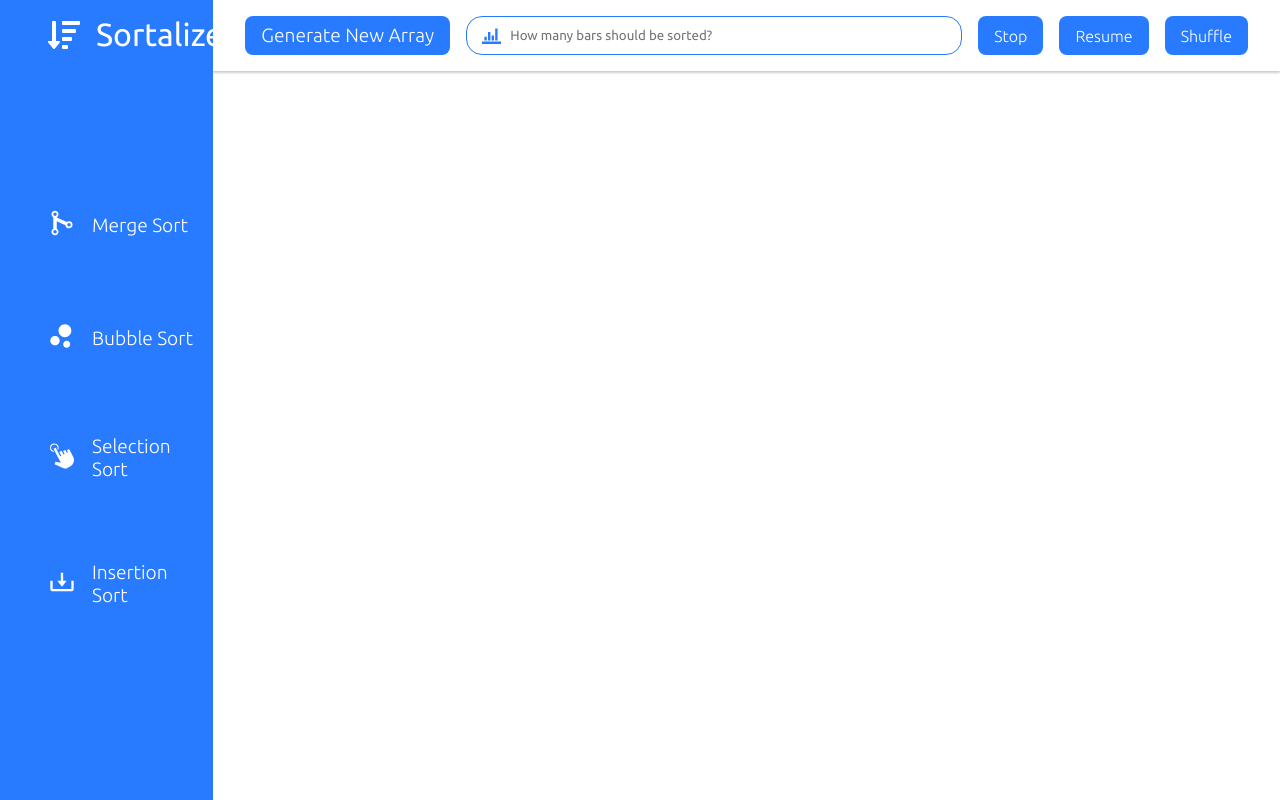
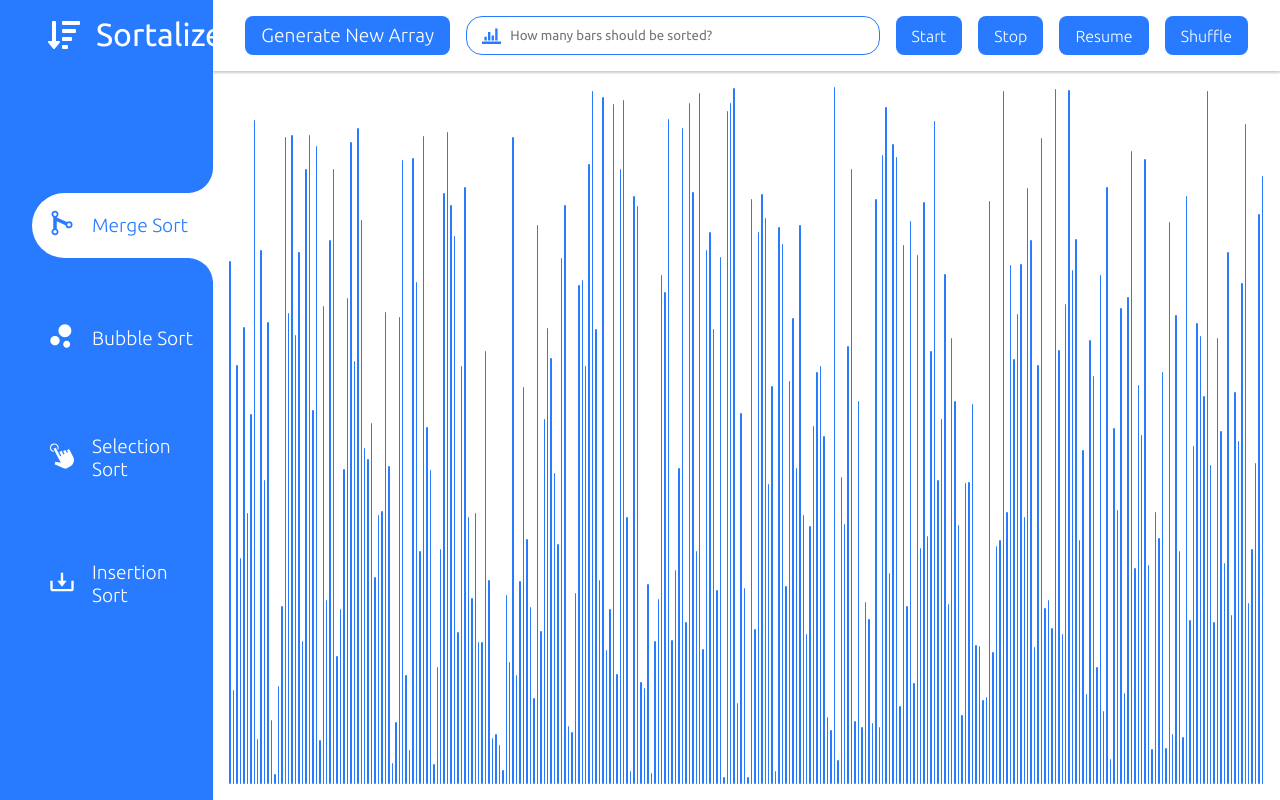
Before and after one commit to almacitunaberk/sorting_visualizer, a React (Create React App) app: page / in a window 1280 px wide. Built offline with nearby package versions, Linux system fonts and the light colour scheme; the HTML template or start-up script is replaced by a standard one.

Commit message:
New design implemented with React

```diff
--- a/package.json
+++ b/package.json
@@ -3,13 +3,16 @@
   "version": "0.1.0",
   "private": true,
   "dependencies": {
+    "@reduxjs/toolkit": "^1.8.3",
     "@testing-library/jest-dom": "^5.16.4",
     "@testing-library/react": "^13.3.0",
     "@testing-library/user-event": "^13.5.0",
     "react": "^18.2.0",
     "react-dom": "^18.2.0",
     "react-icons": "^4.4.0",
+    "react-redux": "^8.0.2",
     "react-scripts": "5.0.1",
+    "redux": "^4.2.0",
     "web-vitals": "^2.1.4"
   },
   "scripts": {
--- a/src/App.js
+++ b/src/App.js
@@ -1,14 +1,18 @@
 import SortingVisualizer from './components/SortingVisualizer/SortingVisualizer';
 import Dashboard from './components/Dashboard/Dashboard';
 import './App.css';
+import { Provider } from 'react-redux';
+import store from './redux/store';
 const App = () => {
   return (
-    <div className="app__container">
-      <Dashboard />
-      <div className="main">
-        <SortingVisualizer />
+    <Provider store={store}>
+      <div className="app__container">
+        <Dashboard />
+        <div className="main">
+          <SortingVisualizer />
+        </div>
       </div>
-    </div>
+    </Provider>
   );
 };
 
--- a/src/components/Dashboard/Dashboard.css
+++ b/src/components/Dashboard/Dashboard.css
@@ -20,25 +20,28 @@
 }
 
 .algo__link {
+  position: relative;
   list-style: none;
   width: 100%;
   padding: 1rem;
   cursor: pointer;
 }
 
-.algo__link:hover {
+.algo__link:hover,
+.algo__link.clicked {
   position: relative;
   background: white;
   border-top-left-radius: 3rem;
   border-bottom-left-radius: 3rem;
 }
 
-.algo__link:hover .algo__link--tag {
+.algo__link:hover .algo__link--tag,
+.algo__link.clicked .algo__link--tag {
   color: var(--blue);
 }
 
 .algo__link:hover .algo__link--tag::before,
-.algo__link.cliked .algo__link--tag::before {
+.algo__link.clicked .algo__link--tag::before {
   content: '';
   position: absolute;
   right: 0;
@@ -51,7 +54,7 @@
 }
 
 .algo__link:hover .algo__link--tag::after,
-.algo__link.cliked .algo__link--tag::after {
+.algo__link.clicked .algo__link--tag::after {
   content: '';
   position: absolute;
   right: 0;
--- a/src/components/Dashboard/Dashboard.js
+++ b/src/components/Dashboard/Dashboard.js
@@ -1,12 +1,34 @@
-import React from 'react';
+import React, { useState } from 'react';
 import './Dashboard.css';
 import { RiBubbleChartFill } from 'react-icons/ri';
 import { IoGitMergeSharp } from 'react-icons/io5';
 import { FaSortAmountDown } from 'react-icons/fa';
 import { GiClick } from 'react-icons/gi';
 import { BiDownload } from 'react-icons/bi';
+import { useDispatch } from 'react-redux';
+import { changeAlgo } from '../../redux/slices/selectedAlgo';
 
 const Dashboard = () => {
+  const dispatch = useDispatch();
+  const [selectedAlgo, setSelectedAlgo] = useState('merge');
+
+  const mergeSelected = (e) => {
+    setSelectedAlgo('merge');
+    dispatch(changeAlgo('merge'));
+  };
+  const bubbleSelected = () => {
+    setSelectedAlgo('bubble');
+    dispatch(changeAlgo('bubble'));
+  };
+  const insertionSelected = () => {
+    setSelectedAlgo('insertion');
+    dispatch(changeAlgo('insertion'));
+  };
+  const selectionSelected = () => {
+    setSelectedAlgo('selection');
+    dispatch(changeAlgo('selection'));
+  };
+
   return (
     <div className="container">
       <div className="navigation">
@@ -19,7 +41,7 @@ const Dashboard = () => {
               <span className="app__name-title">Sortalizer</span>
             </a>
           </li>
-          <li className="algo__link">
+          <li className={`algo__link ${selectedAlgo === 'merge' && 'clicked'}`} onClick={mergeSelected} id="merge">
             <a className="algo__link--tag" href="#">
               <span className="algo__icon--container">
                 <IoGitMergeSharp className="algo__icon" />
@@ -27,7 +49,7 @@ const Dashboard = () => {
               <span className="algo__title ">Merge Sort</span>
             </a>
           </li>
-          <li className="algo__link">
+          <li className={`algo__link ${selectedAlgo === 'bubble' && 'clicked'}`} onClick={bubbleSelected} id="bubble">
             <a className="algo__link--tag" href="#">
               <span className="algo__icon--container">
                 <RiBubbleChartFill className="algo__icon" />
@@ -35,7 +57,11 @@ const Dashboard = () => {
               <span className="algo__title ">Bubble Sort</span>
             </a>
           </li>
-          <li className="algo__link">
+          <li
+            className={`algo__link ${selectedAlgo === 'selection' && 'clicked'}`}
+            onClick={selectionSelected}
+            id="selection"
+          >
             <a className="algo__link--tag" href="#">
               <span className="algo__icon--container">
                 <GiClick className="algo__icon" />
@@ -43,7 +69,11 @@ const Dashboard = () => {
               <span className="algo__title ">Selection Sort</span>
             </a>
           </li>
-          <li className="algo__link">
+          <li
+            className={`algo__link ${selectedAlgo === 'insertion' && 'clicked'}`}
+            onClick={insertionSelected}
+            id="insertion"
+          >
             <a className="algo__link--tag" href="#">
               <span className="algo__icon--container">
                 <BiDownload className="algo__icon" />
--- a/src/components/Header/Header.css
+++ b/src/components/Header/Header.css
@@ -1,6 +1,6 @@
 .header {
   display: grid;
-  grid-template-columns: max-content 1fr max-content max-content max-content;
+  grid-template-columns: max-content 1fr max-content max-content max-content max-content;
   column-gap: 1rem;
   padding: 1rem 2rem;
   width: 100%;
--- a/src/components/Header/Header.js
+++ b/src/components/Header/Header.js
@@ -1,24 +1,26 @@
 import React from 'react';
 import { useState } from 'react';
+import { useSelector } from 'react-redux';
 import './Header.css';
 import { ImStatsBars } from 'react-icons/im';
 
 const Header = ({
   handleArrayGenerate,
   handleBarNumberChange,
-  handleMergeSort,
-  handleBubbleSort,
-  handleSelectionSort,
-  handleInsertionSort,
+  handleStart,
   handleStop,
   handleResume,
+  handleShuffle,
 }) => {
+  const selectedAlgo = useSelector((state) => state.selectedAlgo);
+
   const [arraySize, setArraySize] = useState(0);
 
   const handleSubmit = (e) => {
     e.preventDefault();
     handleBarNumberChange(arraySize);
   };
+
   return (
     <div className="header">
       <button className="generate__array__button" onClick={handleArrayGenerate}>
@@ -37,13 +39,16 @@ const Header = ({
         ></input>
         <ImStatsBars className="bar__selection__icon" />
       </form>
+      <button className="header__button" onClick={handleStart}>
+        Start
+      </button>
       <button className="header__button" onClick={handleStop}>
         Stop
       </button>
       <button className="header__button" onClick={handleResume}>
         Resume
       </button>
-      <button className="header__button" onClick={handleResume}>
+      <button className="header__button" onClick={handleShuffle}>
         Shuffle
       </button>
     </div>
--- a/src/components/SortingVisualizer/SortingVisualizer.module.css
+++ b/src/components/SortingVisualizer/SortingVisualizer.css
@@ -1,12 +1,11 @@
-.container {
-  display: grid;
+.srt__visual__container {
+  display: flex;
+  flex-direction: column;
   height: 100vh;
-  grid-template-rows: max-content 1fr;
-  grid-row-gap: 1rem;
 }
 
 .bar__container {
-  height: 95%;
+  height: 100%;
   padding: 1rem;
   display: flex;
   justify-content: space-around;
@@ -18,5 +17,6 @@
   display: inline-block;
   width: 100%;
   margin-right: 2px;
-  background: pink;
+  background: var(--blue);
+  border-radius: 100rem;
 }
--- a/src/components/SortingVisualizer/SortingVisualizer.js
+++ b/src/components/SortingVisualizer/SortingVisualizer.js
@@ -1,5 +1,6 @@
 import React from 'react';
-import { useState, useEffect } from 'react';
+import { useState, useEffect, useRef } from 'react';
+import { useSelector } from 'react-redux';
 import {
   mergeSort,
   quickSort,
@@ -9,7 +10,7 @@ import {
   insertionSort,
 } from '../../sortingAlgorithms/sortingAlgorithms';
 import Header from '../Header/Header';
-import './SortingVisualizer.module.css';
+import './SortingVisualizer.css';
 
 var Timer = function (callback, delay) {
   var timerId,
@@ -35,10 +36,12 @@ var Timer = function (callback, delay) {
 };
 
 const SortingVisualizer = () => {
+  const selectedAlgo = useSelector((state) => state.selectedAlgo);
   const _arraySize = window.localStorage.getItem('arraySize') ? window.localStorage.getItem('arraySize') : 300;
   const [array, setArray] = useState([]);
   const [arraySize, setArraySize] = useState(_arraySize);
   const [largestValue, setLargestValue] = useState(10);
+  let sortingStarted = useRef(false);
   let wait = false;
 
   let firstTimers = [];
@@ -56,14 +59,20 @@ const SortingVisualizer = () => {
     }
     const bars = document.getElementsByClassName('array-bar');
     for (let i = 0; i < bars.length; i++) {
-      bars[i].style.backgroundColor = 'pink';
+      bars[i].className = 'array-bar';
     }
     setArray(newArray);
     setLargestValue(tempLargestVal);
   };
 
   const generateNewArray = () => {
-    window.location.reload(false);
+    //window.location.reload(false);
+    if (sortingStarted) {
+      sortingStarted = false;
+      window.location.reload();
+    } else {
+      resetArray();
+    }
   };
 
   useEffect(() => {
@@ -72,6 +81,29 @@ const SortingVisualizer = () => {
 
   const generateRandomNubmer = (min, max) => {
     return Math.floor(Math.random() * (max - min + 1) + min);
+  };
+
+  const handleStart = () => {
+    sortingStarted = true;
+    console.log(selectedAlgo.algo);
+    switch (selectedAlgo.algo) {
+      case 'merge': {
+        handleMergeSort();
+        break;
+      }
+      case 'bubble': {
+        handleBubbleSort();
+        break;
+      }
+      case 'insertion': {
+        handleInsertionSort();
+        break;
+      }
+      case 'selection': {
+        handleSelectionSort();
+        break;
+      }
+    }
   };
 
   const handleMergeSort = () => {
@@ -224,20 +256,22 @@ const SortingVisualizer = () => {
     });
   };
 
+  const handleShuffle = () => {
+    generateNewArray();
+  };
+
   return (
-    <div className="container">
+    <div className="srt__visual__container">
       <Header
         handleArrayGenerate={generateNewArray}
         handleBarNumberChange={(value) => {
           window.localStorage.setItem('arraySize', value);
           setArraySize(value);
         }}
-        handleMergeSort={handleMergeSort}
-        handleBubbleSort={handleBubbleSort}
+        handleStart={handleStart}
         handleStop={handleStop}
         handleResume={handleResume}
-        handleSelectionSort={handleSelectionSort}
-        handleInsertionSort={handleInsertionSort}
+        handleShuffle={handleShuffle}
       />
       <div className="bar__container">
         {array.map((value, idx) => (
--- /dev/null
+++ b/src/redux/slices/selectedAlgo.js
@@ -0,0 +1,16 @@
+import { createSlice } from '@reduxjs/toolkit';
+
+export const selectedAlgoSlice = createSlice({
+  name: 'selectedAlgo',
+  initialState: {
+    algo: 'merge',
+  },
+  reducers: {
+    changeAlgo: (state, action) => {
+      state.algo = action.payload;
+    },
+  },
+});
+
+export const { changeAlgo } = selectedAlgoSlice.actions;
+export default selectedAlgoSlice.reducer;
--- /dev/null
+++ b/src/redux/store.js
@@ -0,0 +1,8 @@
+import { configureStore } from '@reduxjs/toolkit';
+import selectedAlgoReducer from './slices/selectedAlgo';
+
+export default configureStore({
+  reducer: {
+    selectedAlgo: selectedAlgoReducer,
+  },
+});
```
Also changed, not shown: 1 other file (tests, documents, lock files or other folders).
